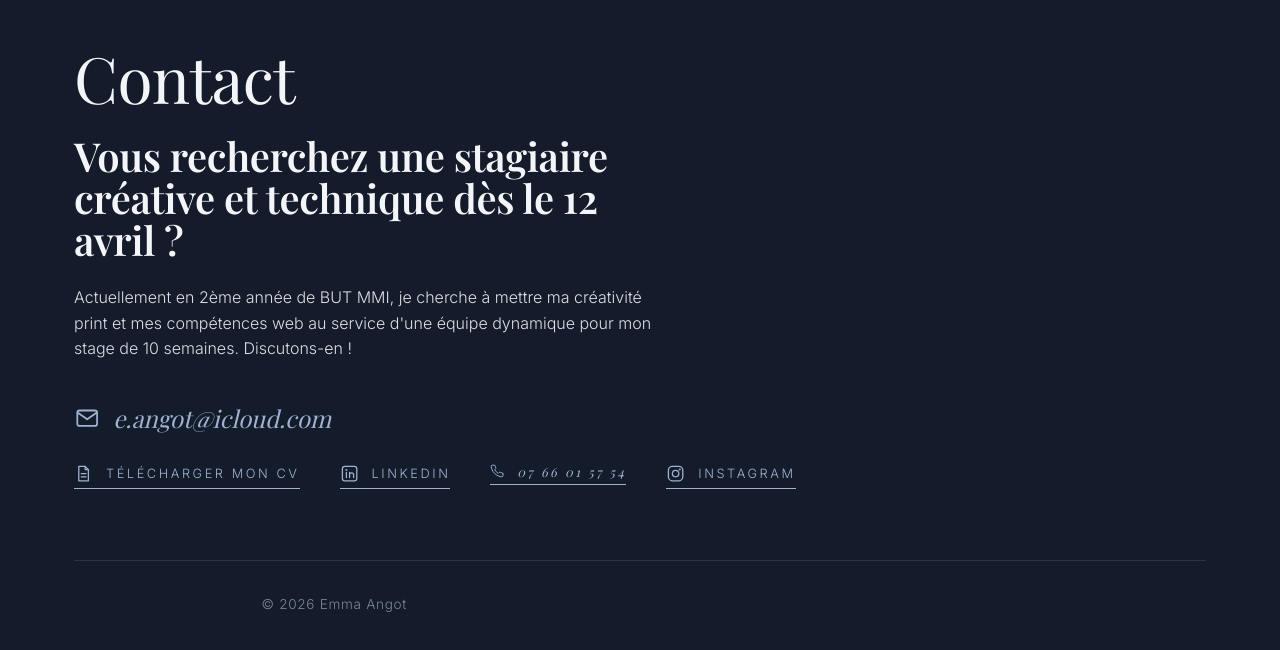
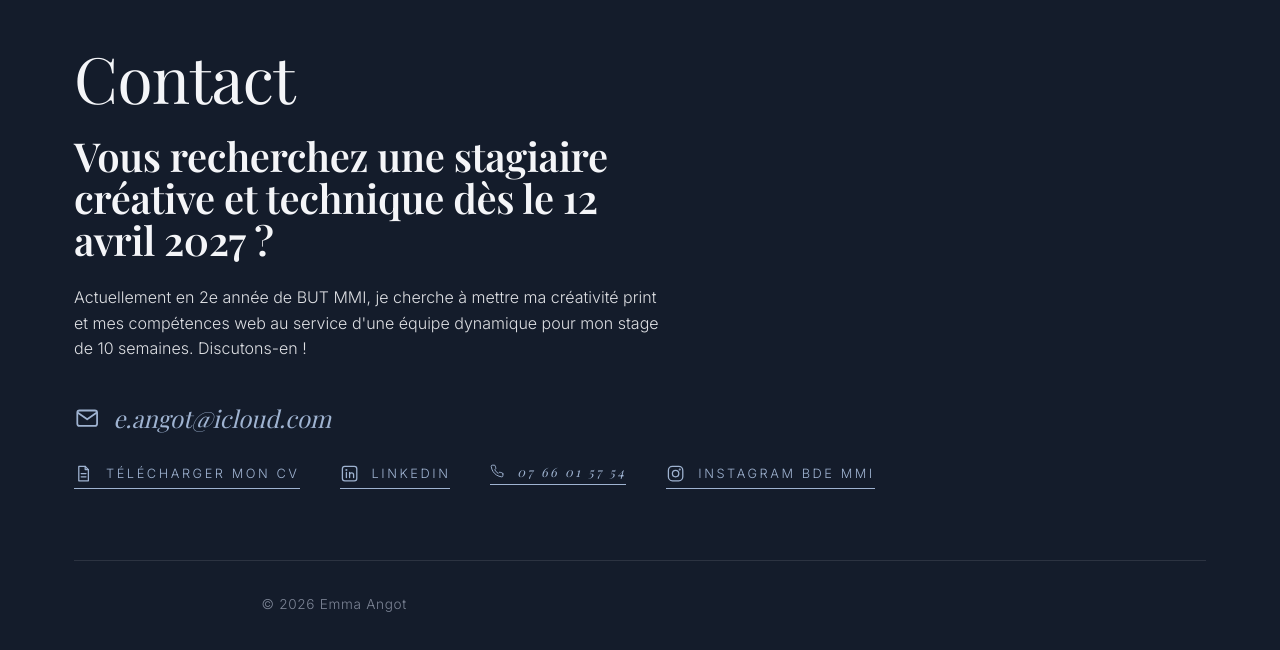
Before and after one commit to emmaangt/emma.angot, a plain HTML site: page index.html in a window 1280 px wide. Shown: the part 4319-4969 px from the top of the page. Drawn offline with nearby package versions, Linux system fonts and the light colour scheme; a web font is replaced by a local one.

Commit message:
Update footer contact information and links

```diff
--- a/index.html
+++ b/index.html
@@ -130,8 +130,8 @@
   <div class="wrap">
     <div class="footer-contact">
       <h2>Contact</h2>
-      <h3 class="accroche">Vous recherchez une stagiaire créative et technique dès le 12 avril ?</h3>
-      <p>Actuellement en 2ème année de BUT MMI, je cherche à mettre ma créativité print et mes compétences web au service d'une équipe dynamique pour mon stage de 10 semaines. Discutons-en !</p>
+      <h3 class="accroche">Vous recherchez une stagiaire créative et technique dès le 12 avril 2027 ?</h3>
+      <p>Actuellement en 2e année de BUT MMI, je cherche à mettre ma créativité print et mes compétences web au service d'une équipe dynamique pour mon stage de 10 semaines. Discutons-en !</p>
 
       <div class="contact-infos">
         <a class="lien-contact mail" href="mailto:e.angot@icloud.com">
@@ -161,7 +161,7 @@
           <li>
             <a class="lien-contact" href="https://www.instagram.com/bdemmi_st_lo/">
               <svg viewBox="0 0 24 24" aria-hidden="true" width="18" height="18"><rect x="3" y="3" width="18" height="18" rx="5"/><circle cx="12" cy="12" r="4"/><circle cx="17.2" cy="6.8" r=".5"/></svg>
-              Instagram
+              Instagram BDE MMI
             </a>
           </li>
         </ul>
```
